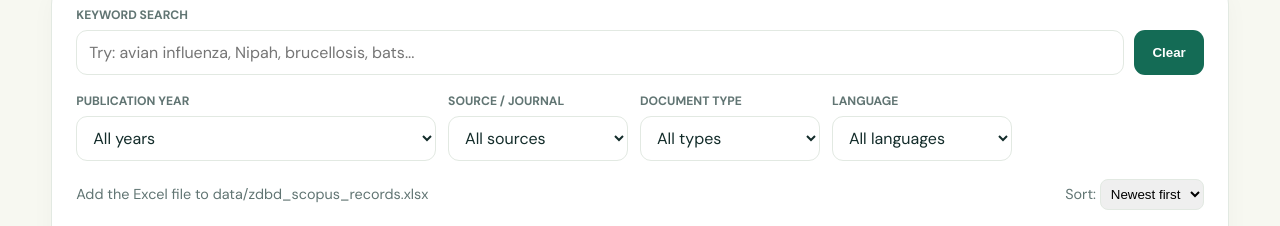
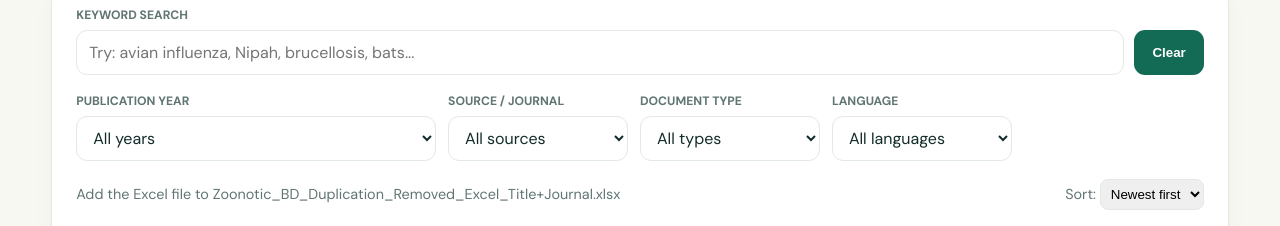
Before and after one commit to mdzulfekarali/zdbd, a plain HTML site: page index.html in a window 1280 px wide. Shown: the part 901-1127 px from the top of the page. Drawn offline with nearby package versions, Linux system fonts and the light colour scheme; no server answers.

Commit message:
Connect dashboard to uploaded Scopus workbook

```diff
--- a/index.html
+++ b/index.html
@@ -37,7 +37,7 @@ nav{height:76px;display:flex;align-items:center;justify-content:space-between}.b
 <div class="panel" style="margin-top:16px"><h3>About ZDBD</h3><p class="sub">ZDBD (Zoonotic Diseases Research Documents in Bangladesh) is a bibliometric discovery interface designed to organize and explore research documents indexed in Scopus. The database is based on the dataset curated by its administrator. Search results reflect the coverage, search strategy, export date and metadata quality of that dataset; they should not be interpreted as an exhaustive census of all zoonotic disease research in Bangladesh.</p><p class="note">Data source: Scopus export. Please cite the original publications and Scopus as appropriate. ZDBD is an independent research resource and is not affiliated with or endorsed by Elsevier or Scopus.</p></div></section>
 </div><footer class="footer"><div class="wrap"><strong>ZDBD</strong> · Zoonotic Diseases Research Documents in Bangladesh<p class="note" style="color:#c4d8cf">A bibliometric resource for research discovery and One Health knowledge mapping.</p><span class="note" style="color:#c4d8cf">© <span id="yearNow"></span> ZDBD · Curated Scopus document metadata</span></div></footer>
 <script>
-const DATA_URL='data/zdbd_scopus_records.xlsx'; const PAGE_SIZE=10; let records=[],filtered=[],page=1,yearChart,typeChart;
+const DATA_URL='Zoonotic_BD_Duplication_Removed_Excel_Title+Journal.xlsx'; const PAGE_SIZE=10; let records=[],filtered=[],page=1,yearChart,typeChart;
 const $=id=>document.getElementById(id);
 const clean=v=>v==null?'':String(v).trim();
 const uniq=a=>[...new Set(a.map(clean).filter(Boolean))].sort((a,b)=>a.localeCompare(b,undefined,{numeric:true}));
```
